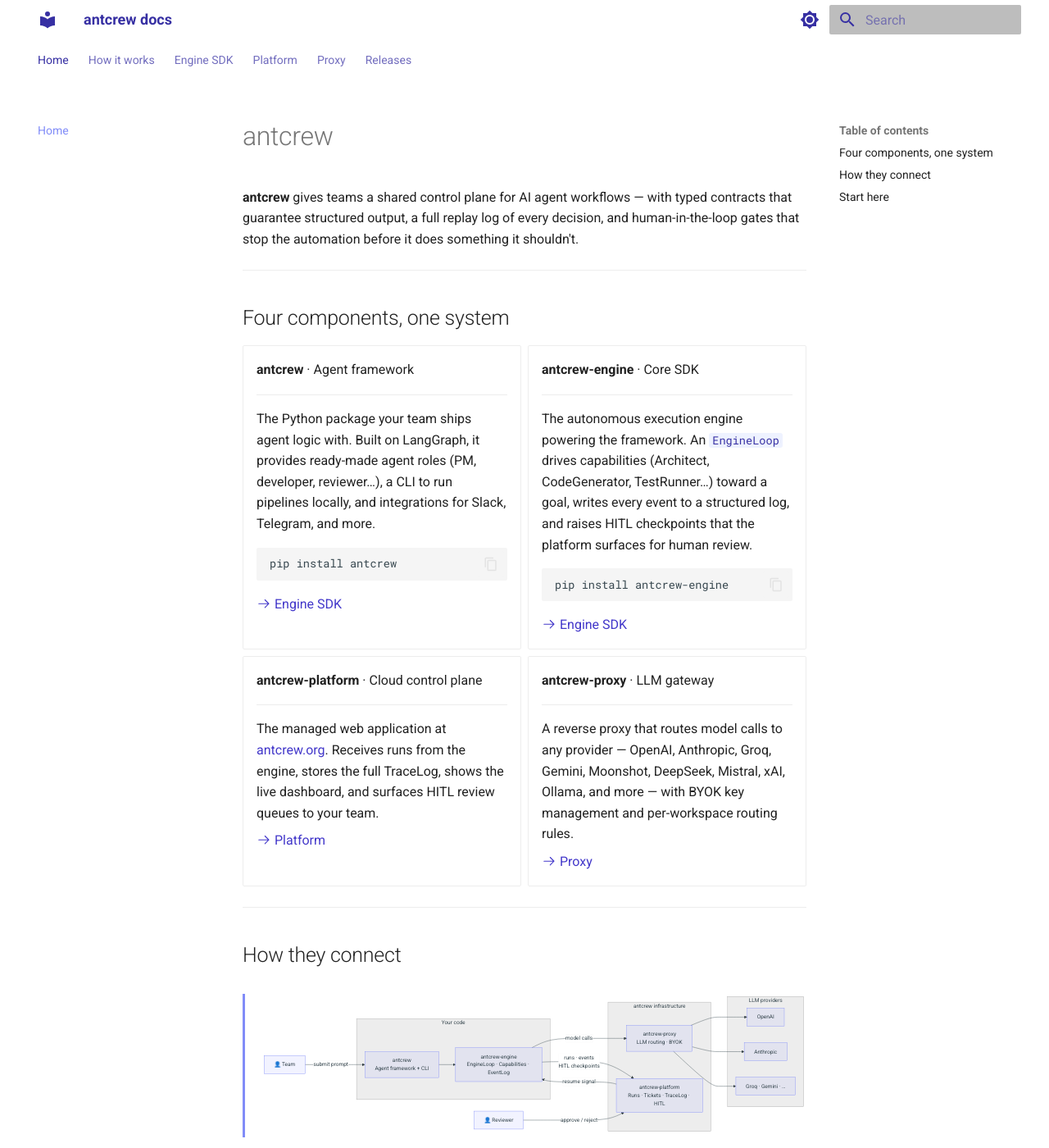
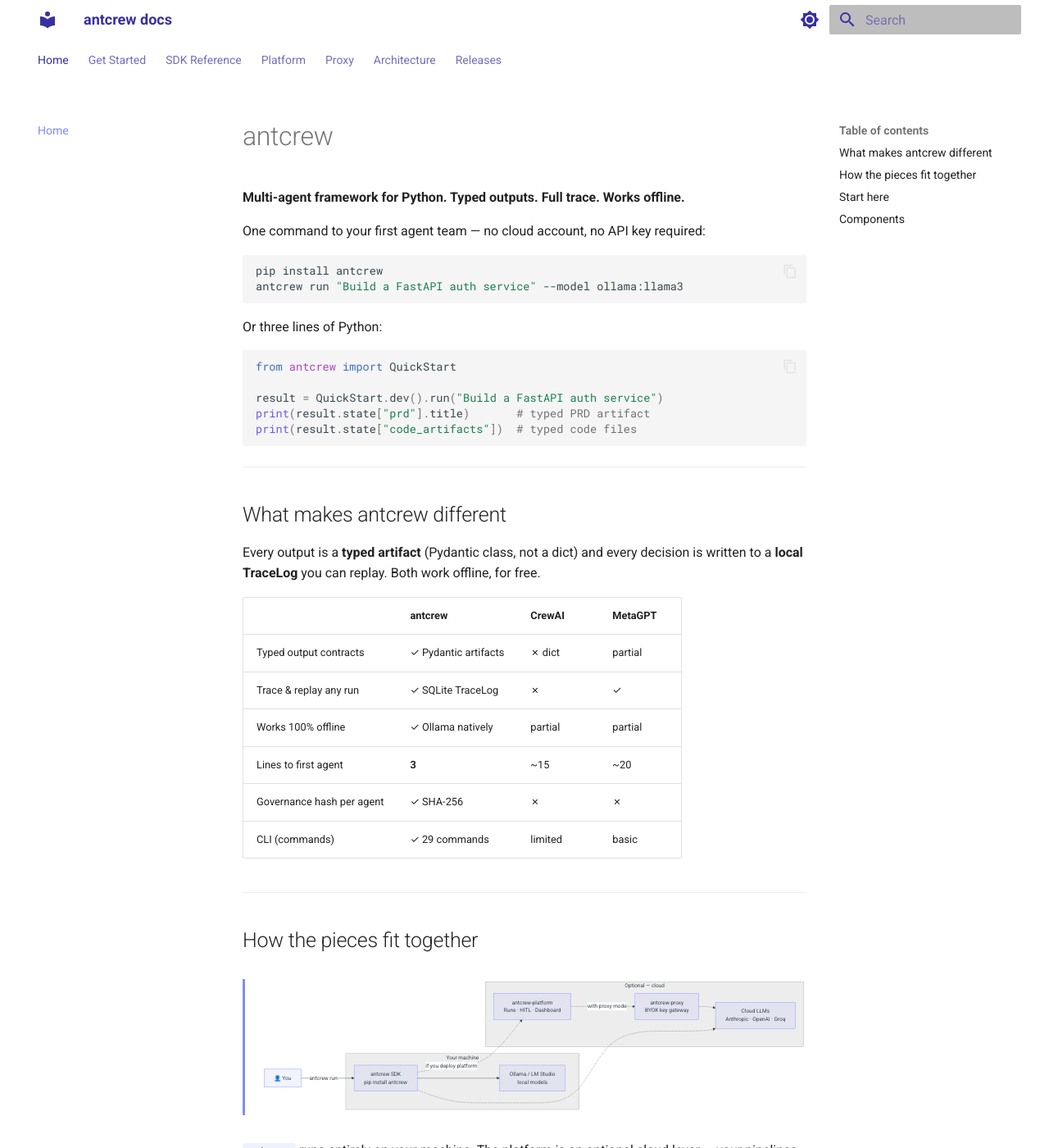
Before and after one commit to iagop03/antcrew-docs, an MkDocs documentation site: the page built from docs/index.md, in a window 1280 px wide and 1400 px high. Shown: the whole window at 82% size. Built offline with MkDocs 1.6.1 and Material for MkDocs 9.7.7, drawn with Linux system fonts in a browser that asks for light colours; some of the changed text lies outside the part shown.

Commit message:
docs: local-first rewrite — quickstart guide, nav restructure, SDK Reference tab
index.md: rewrite from cloud-first "four components" to local-first with tabbed
quick start, antcrew-engine invisible (internal), platform truly optional.
mkdocs.yml: rename 'Engine SDK' tab → 'SDK Reference'; add 'Get Started' tab
(quickstart + fullstack guide); move 'How it works' architecture pages to
'Architecture' tab; fix site_description to reflect local-first positioning.
guides/quickstart.md: new 5-minute guide — simulated → Ollama → cloud, Python
API example, trace replay, what's next.

Co-Authored-By: Claude Sonnet 4.6 <noreply@anthropic.com>

````diff
--- a/docs/index.md
+++ b/docs/index.md
@@ -1,92 +1,120 @@
 # antcrew
 
-**antcrew** gives teams a shared control plane for AI agent workflows — with typed contracts that guarantee structured output, a full replay log of every decision, and human-in-the-loop gates that stop the automation before it does something it shouldn't.
+**Multi-agent framework for Python. Typed outputs. Full trace. Works offline.**
+
+One command to your first agent team — no cloud account, no API key required:
+
+```bash
+pip install antcrew
+antcrew run "Build a FastAPI auth service" --model ollama:llama3
+```
+
+Or three lines of Python:
+
+```python
+from antcrew import QuickStart
+
+result = QuickStart.dev().run("Build a FastAPI auth service")
+print(result.state["prd"].title)       # typed PRD artifact
+print(result.state["code_artifacts"])  # typed code files
+```
 
 ---
 
-## Four components, one system
+## What makes antcrew different
 
-<div class="grid cards" markdown>
+Every output is a **typed artifact** (Pydantic class, not a dict) and every decision is written to a **local TraceLog** you can replay. Both work offline, for free.
 
--   **antcrew** · Agent framework
-
-    ---
-
-    The Python package your team ships agent logic with. Built on LangGraph, it provides ready-made agent roles (PM, developer, reviewer…), a CLI to run pipelines locally, and integrations for Slack, Telegram, and more.
-
-    ```bash
-    pip install antcrew
-    ```
-
-    [:octicons-arrow-right-24: Engine SDK](engine/index.md)
-
--   **antcrew-engine** · Core SDK
-
-    ---
-
-    The autonomous execution engine powering the framework. An `EngineLoop` drives capabilities (Architect, CodeGenerator, TestRunner…) toward a goal, writes every event to a structured log, and raises HITL checkpoints that the platform surfaces for human review.
-
-    ```bash
-    pip install antcrew-engine
-    ```
-
-    [:octicons-arrow-right-24: Engine SDK](engine/index.md)
-
--   **antcrew-platform** · Cloud control plane
-
-    ---
-
-    The managed web application at [antcrew.org](https://antcrew.org). Receives runs from the engine, stores the full TraceLog, shows the live dashboard, and surfaces HITL review queues to your team.
-
-    [:octicons-arrow-right-24: Platform](platform/index.md)
-
--   **antcrew-proxy** · LLM gateway
-
-    ---
-
-    A reverse proxy that routes model calls to any provider — OpenAI, Anthropic, Groq, Gemini, Moonshot, DeepSeek, Mistral, xAI, Ollama, and more — with BYOK key management and per-workspace routing rules.
-
-    [:octicons-arrow-right-24: Proxy](proxy/index.md)
-
-</div>
+| | antcrew | CrewAI | MetaGPT |
+|---|---|---|---|
+| Typed output contracts | ✓ Pydantic artifacts | ✗ dict | partial |
+| Trace & replay any run | ✓ SQLite TraceLog | ✗ | ✓ |
+| Works 100% offline | ✓ Ollama natively | partial | partial |
+| Lines to first agent | **3** | ~15 | ~20 |
+| Governance hash per agent | ✓ SHA-256 | ✗ | ✗ |
+| CLI (commands) | ✓ 29 commands | limited | basic |
 
 ---
 
-## How they connect
+## How the pieces fit together
 
 ```mermaid
 flowchart LR
-    subgraph code["Your code"]
-        AC["antcrew\nAgent framework + CLI"]
-        ENG["antcrew-engine\nEngineLoop · Capabilities · EventLog"]
+    subgraph local["Your machine"]
+        AC["antcrew SDK\npip install antcrew"]
+        OL["Ollama / LM Studio\nlocal models"]
     end
 
-    subgraph infra["antcrew infrastructure"]
-        PX["antcrew-proxy\nLLM routing · BYOK"]
-        AP["antcrew-platform\nRuns · Tickets · TraceLog · HITL"]
+    subgraph cloud_opt["Optional — cloud"]
+        AP["antcrew-platform\nRuns · HITL · Dashboard"]
+        PX["antcrew-proxy\nBYOK key gateway"]
+        CL["Cloud LLMs\nAnthropic · OpenAI · Groq"]
     end
 
-    subgraph providers["LLM providers"]
-        L1["OpenAI"]
-        L2["Anthropic"]
-        L3["Groq · Gemini · …"]
-    end
-
-    PM["👤 Team"] -->|"submit prompt"| AC
-    AC --> ENG
-    ENG -->|"model calls"| PX
-    PX --> L1 & L2 & L3
-    ENG -->|"runs · events\nHITL checkpoints"| AP
-    REV["👤 Reviewer"] -->|"approve / reject"| AP
-    AP -->|"resume signal"| ENG
+    DEV["👤 You"] -->|"antcrew run"| AC
+    AC --> OL
+    AC -.->|"if you deploy platform"| AP
+    AP -.->|"with proxy mode"| PX
+    PX -.-> CL
+    AC -.-> CL
 ```
 
-`antcrew` and `antcrew-engine` live **in your code**. The platform is **managed cloud** — hosted at antcrew.org. The proxy can run anywhere: antcrew-managed or your own infra. The only coupling between them is a REST API and a model endpoint URL.
+`antcrew` runs entirely on your machine. The platform is an optional cloud layer — your pipelines work without it.
 
 ---
 
 ## Start here
 
-- **New to antcrew?** Read [A full team in action](guides/fullstack-team.md) — a complete walkthrough from prompt to shipped code.
-- **Ready to build?** Follow the [Quick start](platform/getting-started.md) to connect your first agent pipeline in minutes.
-- **Just the SDK?** Jump to [Engine SDK](engine/index.md) if you already have a platform account.
+=== "Local — no API key"
+
+    ```bash
+    pip install antcrew
+
+    # Simulated LLM — zero cost, deterministic, runs anywhere
+    antcrew run --model simulated "Build a user auth module"
+
+    # Fully local with Ollama (ollama pull llama3 first)
+    antcrew run --model ollama:llama3 "Build a user auth module"
+    ```
+
+    → [5-minute quick start](guides/quickstart.md)
+
+=== "Cloud model"
+
+    ```bash
+    pip install antcrew
+    export ANTHROPIC_API_KEY=sk-ant-...
+    antcrew run --model claude "Build a user auth module"
+    ```
+
+    → [LLM providers](engine/providers.md)
+
+=== "Team (Python)"
+
+    ```python
+    from antcrew import DevTeam
+    from antcrew.models import OllamaModel
+
+    team = DevTeam(model=OllamaModel("llama3"))
+    result = team.run("Build a user auth module")
+    print(result.state["prd"].title)
+    print(result.cost_usd)   # 0.0 with Ollama
+    ```
+
+    → [A full team in action](guides/fullstack-team.md)
+
+---
+
+## Components
+
+**antcrew** (this package) is what almost everyone needs:
+
+```bash
+pip install antcrew
+```
+
+It ships with [antcrew-engine](https://github.com/iagop03/antcrew-engine) built in — the autonomous `EngineLoop` that powers named-role teams. You don't need to install or import `antcrew-engine` directly.
+
+**antcrew-platform** is an optional cloud backend for teams that need multi-workspace runs, remote HITL, and a shared dashboard. [→ Platform docs](platform/index.md)
+
+**antcrew-proxy** is a companion to antcrew-platform for teams that want their LLM API keys to stay on their own infrastructure. [→ Proxy docs](proxy/index.md)
--- a/mkdocs.yml
+++ b/mkdocs.yml
@@ -1,6 +1,6 @@
 site_name: antcrew docs
 site_url: https://docs.antcrew.org
-site_description: Documentation for antcrew — the AI agent orchestration platform for teams
+site_description: antcrew — multi-agent framework for Python. Typed outputs, full trace, works offline.
 docs_dir: docs
 
 theme:
@@ -64,13 +64,10 @@ markdown_extensions:
 
 nav:
   - Home: index.md
-  - How it works:
-    - "Components & architecture": architecture/overview.md
-    - "Architecture decisions": architecture/decisions.md
+  - Get Started:
+    - "5-minute quick start": guides/quickstart.md
     - "A full team in action": guides/fullstack-team.md
-    - "Run lifecycle & events": architecture/data-flow.md
-    - Security: architecture/security.md
-  - Engine SDK:
+  - SDK Reference:
     - Overview: engine/index.md
     - "Quick agents": engine/quick-agent.md
     - "Typed artifacts": engine/contracts.md
@@ -107,6 +104,11 @@ nav:
     - Overview: proxy/index.md
     - Configuration: proxy/configuration.md
     - "Provider routing": proxy/routing.md
+  - Architecture:
+    - "Components & architecture": architecture/overview.md
+    - "Architecture decisions": architecture/decisions.md
+    - "Run lifecycle & events": architecture/data-flow.md
+    - Security: architecture/security.md
   - Releases:
     - "Week of 11 Aug 2026": releases/2026-w33.md
     - "Week of 4 Aug 2026": releases/2026-w32.md
````
Also changed, not shown: docs/guides/quickstart.md (added, +106 -0 lines).
